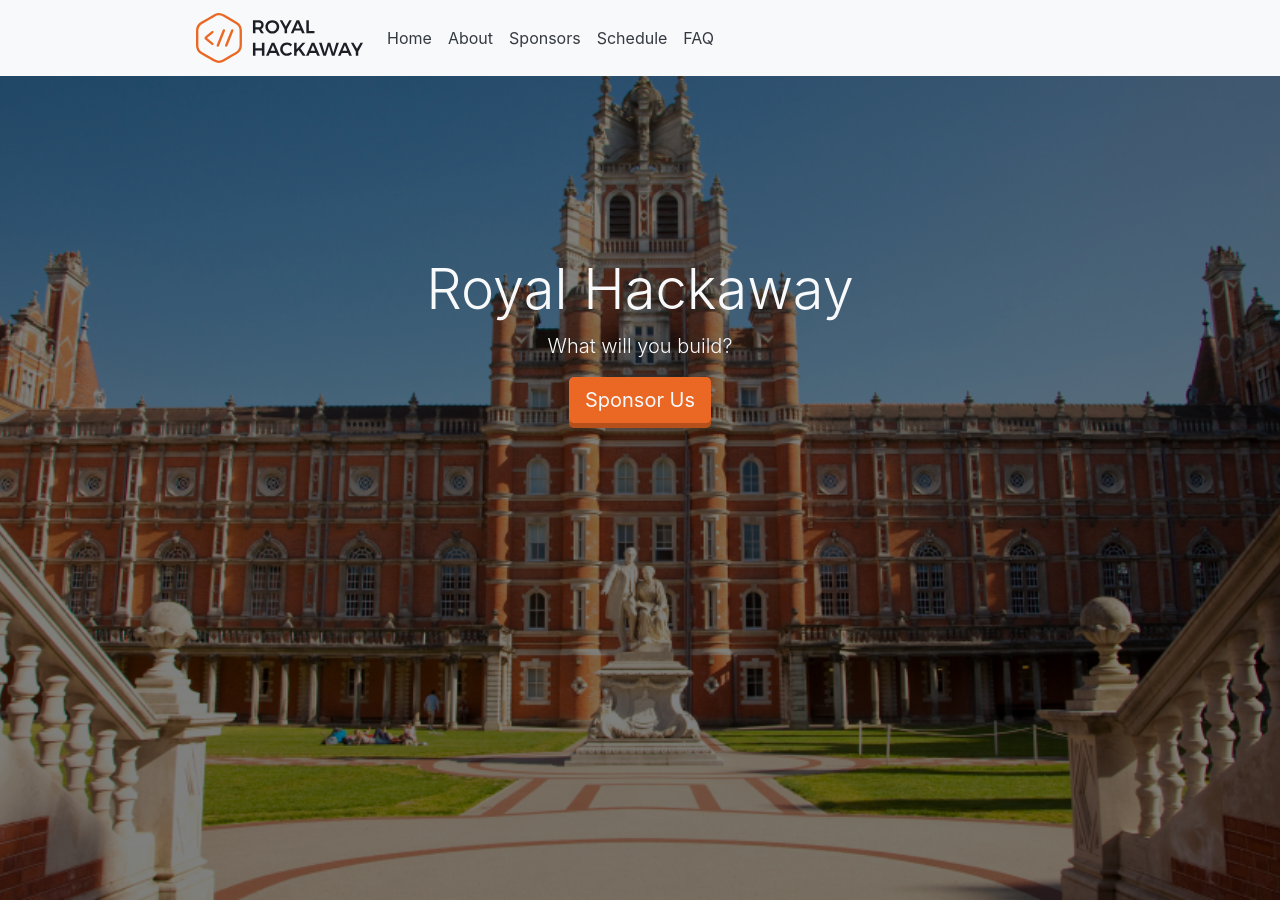
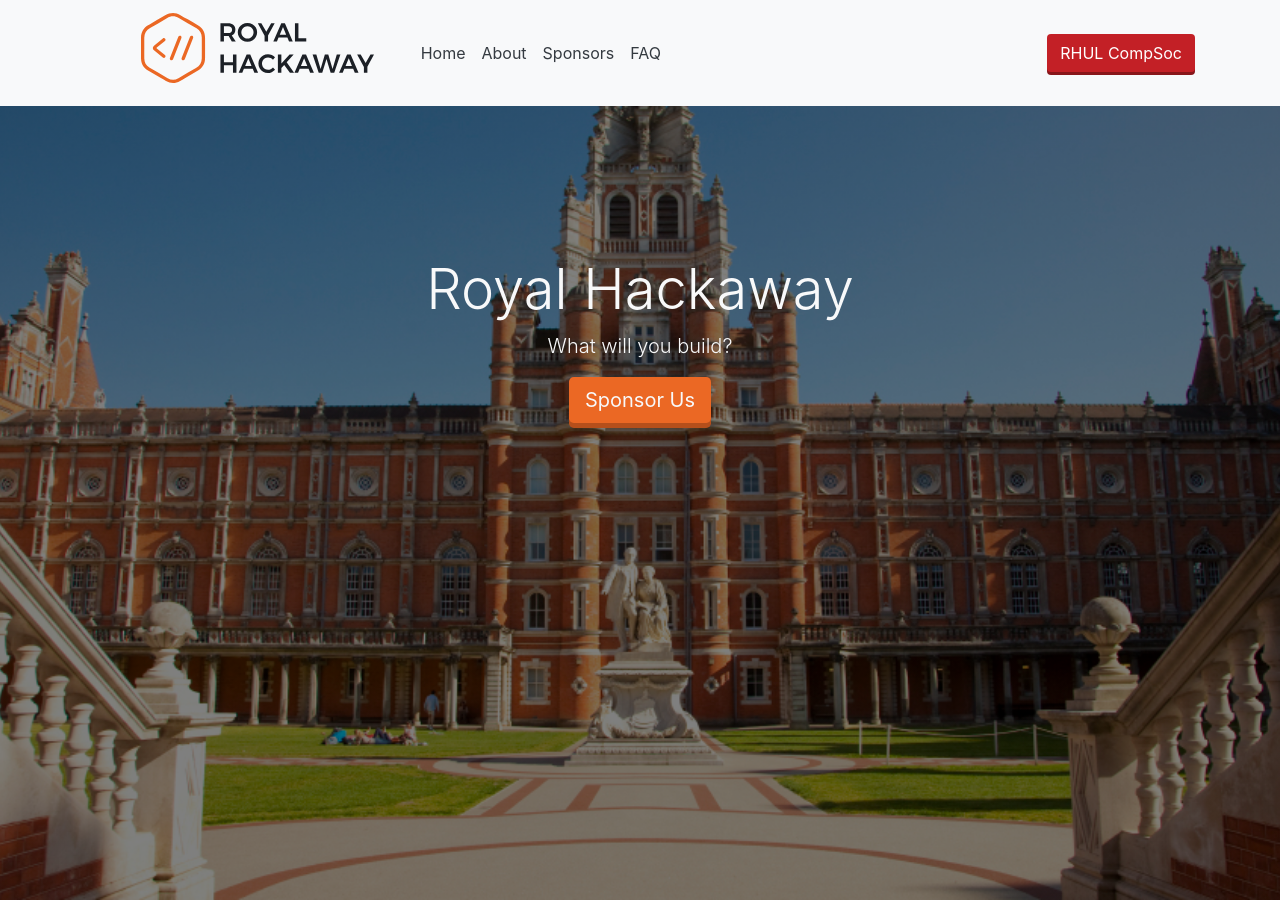
Before and after one commit to rhul-compsoc/royalhackaway.com, a Jekyll site: the page built from index.html, in a window 1280 px wide and 900 px high. Built offline with Jekyll 4.4.1, drawn with Linux system fonts in a browser that asks for light colours; nearby versions of some CDN libraries; some of the changed text lies outside the part shown.

Commit message:
Update navbar

```diff
--- a/_config.yml
+++ b/_config.yml
@@ -9,19 +9,17 @@ maintenance: false
 navs:
   -
     name: Home
-    path: top
+    link: "#top"
   -
     name: About
-    path: about
+    link: "#about"
   -
     name: Sponsors
-    path: sponsors
-  -
-    name: Schedule
-    path: schedule
+    link: "#sponsors"
   -
     name: FAQ
-    path: faq
+    link: "/faq"
+
 socials:
   -
     icon: icon-s-facebook
--- a/_includes/header.html
+++ b/_includes/header.html
@@ -7,10 +7,16 @@
         <div class="collapse navbar-collapse" id="navbarResponsive">
           <ul class="navbar-nav">
             {% for nav in site.navs %}
-              <li><a href="{{ site.url }}#{{ nav.path }}" class="nav-link text-dark" data-anchor-offset="0">{{ nav.name }}</a></li>
+              {% assign link = site.url | append: nav.link %}
+              <li><a href="{{ link }}" class="nav-link text-dark" data-anchor-offset="0">{{ nav.name }}</a></li>
             {% endfor %}
           </ul>
         </div>
+
+        <a href="https://computingsociety.co.uk">
+          <button class="btn my-2 my-sm-0" id="compsoc-link" >RHUL CompSoc</button>
+        </a>
+
       </div>
     </nav>
 </header>
--- a/_sass/navbar.scss
+++ b/_sass/navbar.scss
@@ -1,12 +1,24 @@
 .navbar-brand img {
-  height: 50px;
+  height: 70px;
 }
 
 .navbar-brand {
-  margin-left: 10%;
-  margin-right: 10%;
+  margin-left: 5%;
+  padding-right: 2%;
+  padding-top: 5px;
+  margin-bottom: 10px;
 }
+
 
 .nav-link {
 
 }
+
+.navbar {
+}
+
+#compsoc-link.btn{
+  background-color: #C32026;
+  color: #FFFFFF;
+  box-shadow: 0 3px #88161a;
+}
--- a/_sections/team.html
+++ b/_sections/team.html
@@ -1,6 +1,6 @@
 <section id="team" class="light-bg">
   <div class="container">
-    This is a test
+    Who we are:
   </div>
 
 </section>
```
